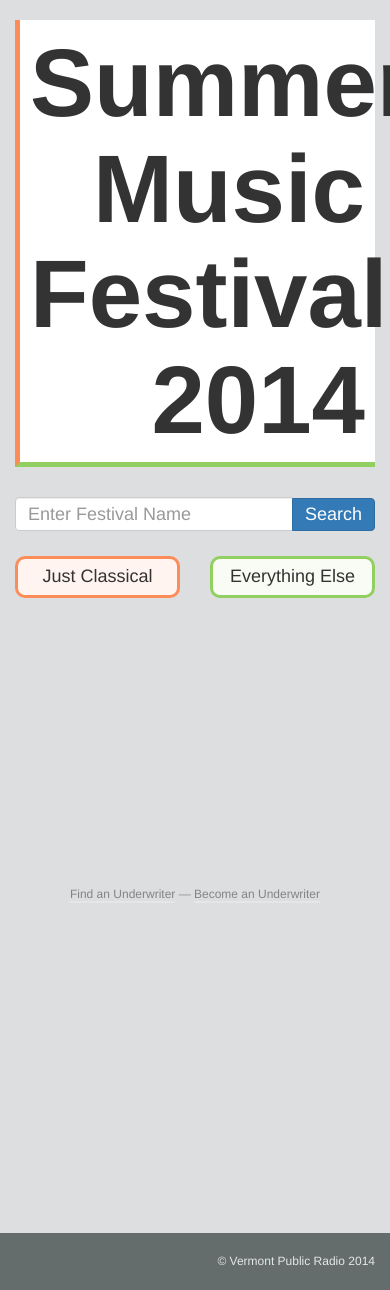
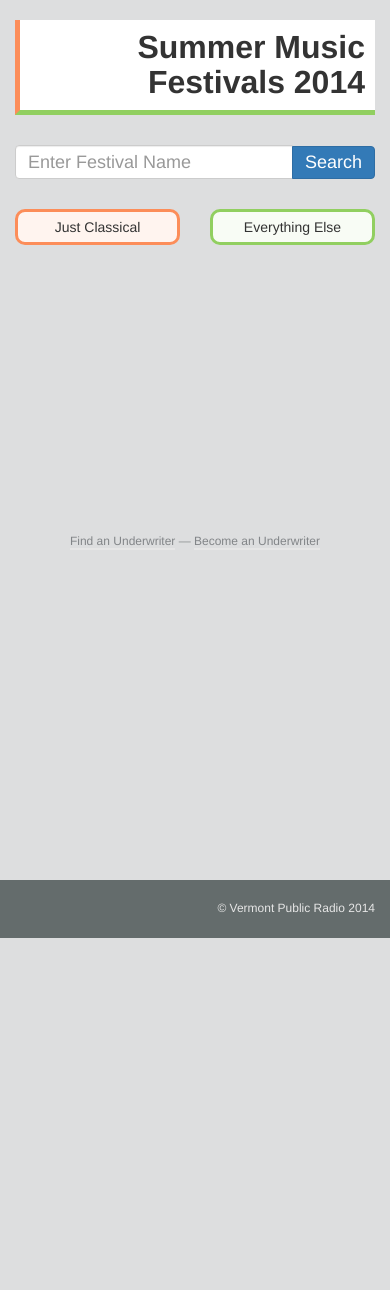
Before and after one commit to vprnet/summer-festivals, a Flask app: template app/templates/content.html in a window 390 px wide; the page is wider, and only the part inside the window is pictured. Shown: the part 50-1340 px from the top of that part. After the commit the page ends 988 px from the top of that part, so only its background shows below. Run offline with Flask 2, Linux system fonts and the light colour scheme; the template is opened without the code that fills it, so the values that code supplies are empty; some libraries are stand-ins or nearby versions.

Commit message:
Header responsive

```diff
--- a/app/static/sass/_festivals.scss
+++ b/app/static/sass/_festivals.scss
@@ -4,7 +4,7 @@ $folk: #91cf60;
 h1 {
     background: white;
     padding: 10px;
-    font-size: 96px;
+    font-size: 32px;
     font-weight: 900;
     border-bottom: 5px solid $folk;
     border-left: 5px solid $classical;
@@ -12,6 +12,18 @@ h1 {
     border-top: 1px lighten($gray, 30%);
     border-right: 1px lighten($gray, 0%);
     margin: 0 0 30px;
+    @media (min-width: $phone) {
+        font-size: 62px;
+    }
+    @media (min-width: $tablet) {
+        font-size: 50px;
+    }
+    @media (min-width: $laptop) {
+        font-size: 72px;
+    }
+    @media (min-width: $big-screen) {
+        font-size: 96px;
+    }
 }
 
 h2 {
@@ -19,7 +31,7 @@ h2 {
 }
 
 form {
-    margin-bottom: 25px;
+    margin-bottom: 30px;
     .btn {
         font-size: 18px;
         padding: 3px 12px;
@@ -39,6 +51,9 @@ form {
         border-radius: 10px;
         font-size: 18px;
         font-weight: 500;
+        @media (max-width: $phone) {
+            font-size: 14px;
+        }
     }
     p#everything_else {
         border-color: $folk;
@@ -76,16 +91,25 @@ div.festival {
         margin-bottom: 0;
         font-weight: 500;
         color: $gray;
+        @media (max-width: $phone) {
+            font-size: 12px;
+        }
     }
     h2 {
         margin-top: 0;
         margin-bottom: 0.1em;
+        @media (max-width: $phone) {
+            font-size: 18px;
+        }
     }
     p.location {
         color: lighten($gray, 10%);
         font-weight: 500;
         font-size: 18px;
         margin-bottom: 0;
+        @media (max-width: $phone) {
+            font-size: 14px;
+        }
     }
 }
 
@@ -124,8 +148,11 @@ div.past {
     background: white;
     overflow-y: hidden;
     position: relative;
-    padding: 0 10px 10px;
+    padding-bottom: 10px;
     @include transition(all .3s ease);
+    p {
+        padding-left: 10px;
+    }
 
     font-size: 12px;
     .festival_website, .festival_location {
@@ -160,25 +187,26 @@ div.past {
     &.opened {
         max-height: 900px;
         &.events_1 {
-            max-height: 130px;
+            max-height: 150px;
         }
         &.events_2 {
-            max-height: 210px;
+            max-height: 230px;
         }
         &.events_3 {
-            max-height: 270px;
+            max-height: 290px;
         }
         &.events_4 {
-            max-height: 330px;
+            max-height: 350px;
         }
         &.events_5 {
-            max-height: 390px;
+            max-height: 410px;
         }
         &.events_6 {
-            max-height: 450px;
+            max-height: 470px;
         }
     }
     .detail_prompt {
+        cursor: pointer;
         text-align: center;
         padding-top: 2px;
         font-size: 12px;
@@ -189,5 +217,9 @@ div.past {
             font-size: 14px;
             padding-left: 3px;
         }
+        @include transition(all .1s ease);
+        &:hover {
+            color: $blue;
+        }
     }
 }
--- a/app/templates/content.html
+++ b/app/templates/content.html
@@ -5,7 +5,7 @@
 {% block content %}
 <div class="container">
     <div class="row">
-        <div class="col-sm-8">
+        <div class="col-md-8 col-sm-7">
             <h1>Summer Music Festivals 2014</h1>
             <form id="search_for_festival" class="input-group">
                 <input type="text" class="form-control" placeholder="Enter Festival Name">
@@ -33,7 +33,7 @@
                         {% endif %}
                         {% if festival.ongoing %}(underway){% endif %}
                         {% else %}
-                        You Missed It! ({{ festival.start_date.strftime('%B %-d') }} - {{ festival.end_date.strftime('%B %-d') }})
+                        This Festival Is Over ({{ festival.start_date.strftime('%B %-d') }} - {{ festival.end_date.strftime('%B %-d') }})
                         {% endif %}
                         <h2>{{ festival.name }}</h2>
                         <p class="location">{{ festival.city|title }}{% if festival.state %}, {{ festival.state }}{% endif %}</p>
@@ -64,7 +64,7 @@
                 {% endfor %}
             </div>
         </div>
-        <div class="col-sm-4">
+        <div class="col-md-4 col-sm-5">
             {% include "_underwriter.html" %}
             {% include "_marcomm.html" %}
         </div>
```
Also changed, not shown: app/static/css/style.css.
